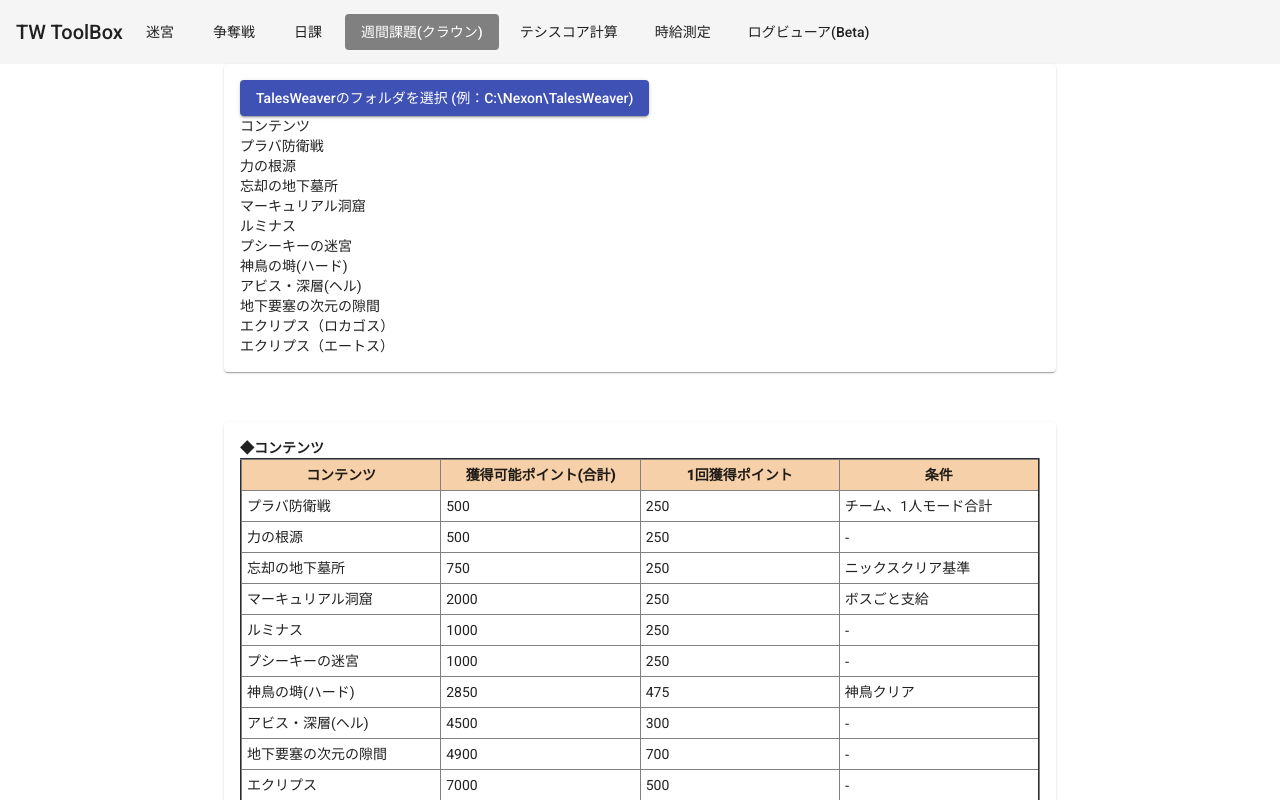
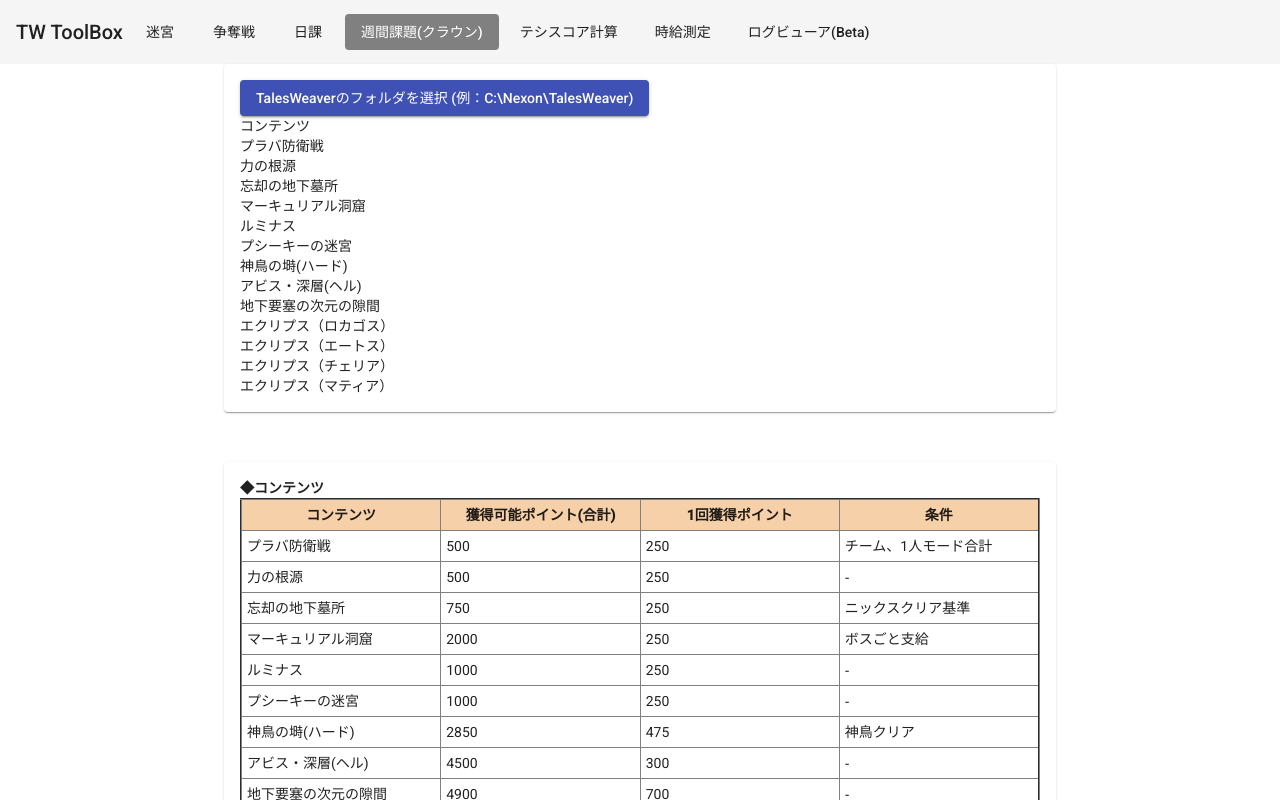
Before and after one commit to omatztw/mq-checker, an Angular app: page /weeklytask in a window 1280 px wide. Shown: the top 800 px of the page. Built offline with nearby package versions, Linux system fonts and the light colour scheme; what ng-calendar-heatmap would draw is missing.

Commit message:
Add new bosses

```diff
--- a/src/app/weeklytask/weeklytask.component.ts
+++ b/src/app/weeklytask/weeklytask.component.ts
@@ -240,6 +240,14 @@
         'エクリプス（エートス）',
         '\\[エートスの持ち物袋\\]を1個獲得しました'
       ),
+      new Task(
+        'エクリプス（チェリア）',
+        '\\[チェリアの持ち物袋\\]を1個獲得しました'
+      ),
+      new Task(
+        'エクリプス（マティア）',
+        '\\[マティアの持ち物袋\\]を1個獲得しました'
+      ),
     ];
   }
 }
```
